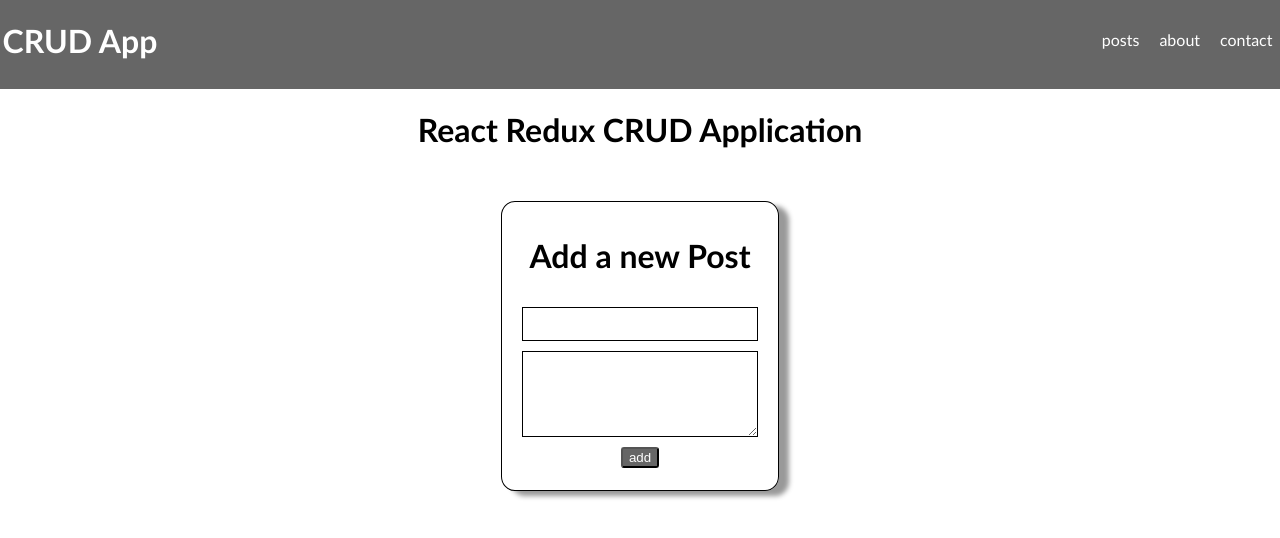
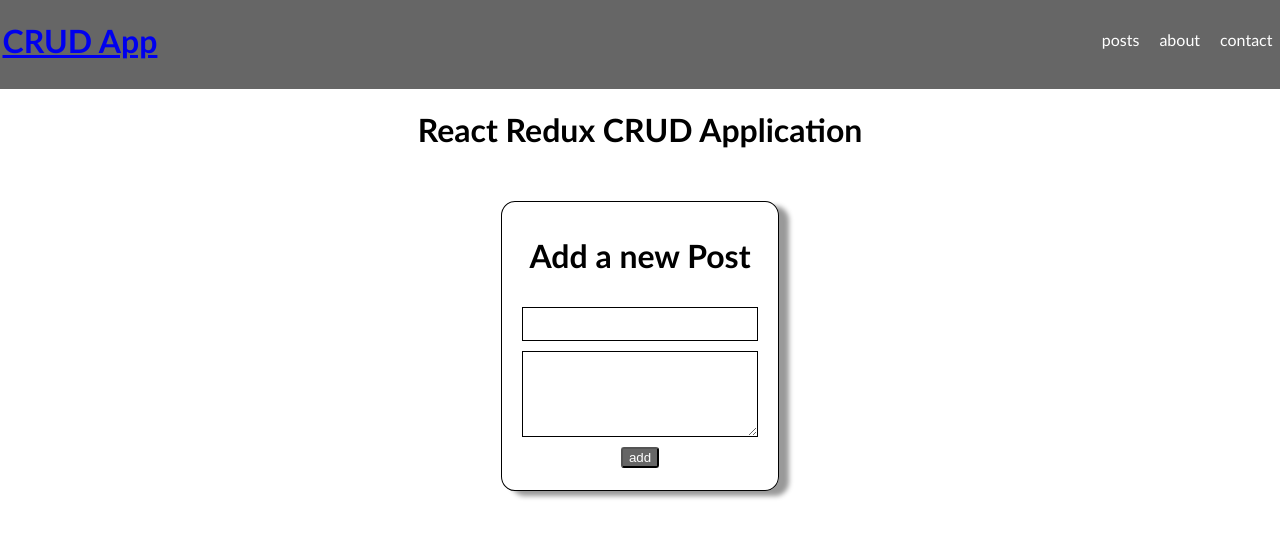
Before and after one commit to Techtaley/search-app, a React (Create React App) app in the folder client/: page /add-post in a window 1280 px wide. Shown: the top 538 px of the page. Built offline with nearby package versions, Linux system fonts and the light colour scheme.

Commit message:
imported Link

```diff
--- a/client/src/components/Nav.js
+++ b/client/src/components/Nav.js
@@ -1,10 +1,10 @@
 import React from 'react'
-import { NavLink } from 'react-router-dom'
+import { NavLink, Link } from 'react-router-dom'
 
 export default function MainNav() {
   return (
     <header className="vertical-center">
-        <h1><a className="links" href="/search-app">CRUD App</a></h1>
+        <h1><Link to="/search-app">CRUD App</Link></h1>
         <nav className="nav-flex">
           <NavLink className="nav-links" to="/posts">posts</NavLink>
           <NavLink className="nav-links" to="/about">about</NavLink>
```
